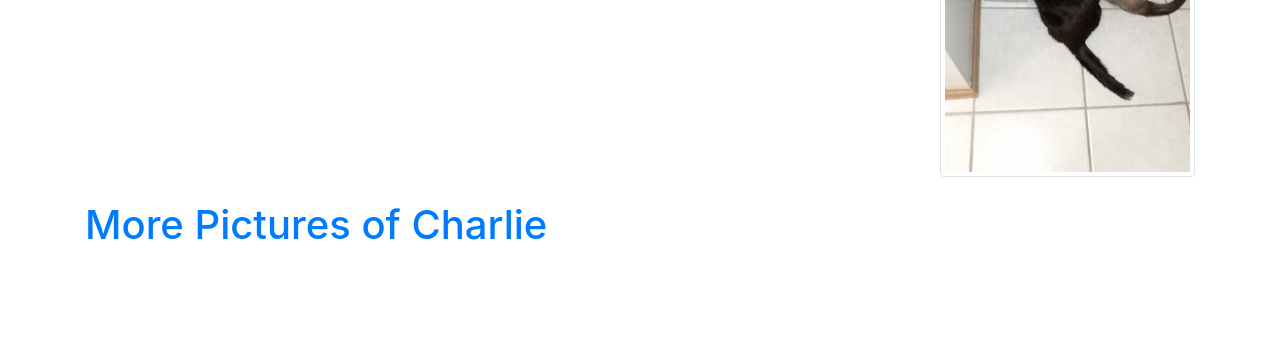
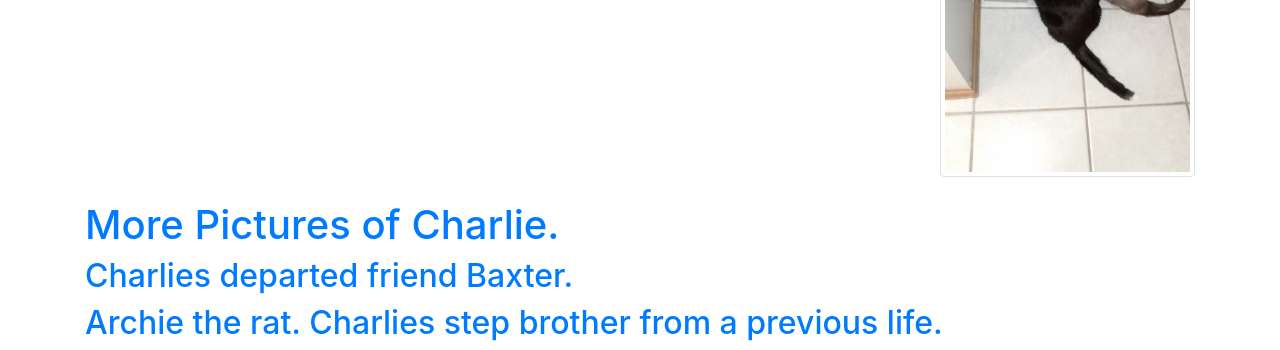
Before and after one commit to frankjoshua/charlieockel, a plain HTML site: page index.html in a window 1280 px wide. Shown: the part 1204-1554 px from the top of the page. Before the commit the page ends 1461 px from the top, so only its background shows below. Drawn offline with nearby package versions, Linux system fonts and the light colour scheme.

Commit message:
Added links

```diff
--- a/index.html
+++ b/index.html
@@ -127,7 +127,9 @@
 
     </div>
   </div>
-<h1><a href="images.html">More Pictures of Charlie</a></h1>
+<h1><a href="images.html">More Pictures of Charlie.</a></h1>
+<h2><a href="http://baxterfrank.com">Charlies departed friend Baxter.</a></h2>
+<h2><a href="http://archietherat.com">Archie the rat. Charlies step brother from a previous life.</a></h2>
 </div>
 <!-- /.container -->
 
```
